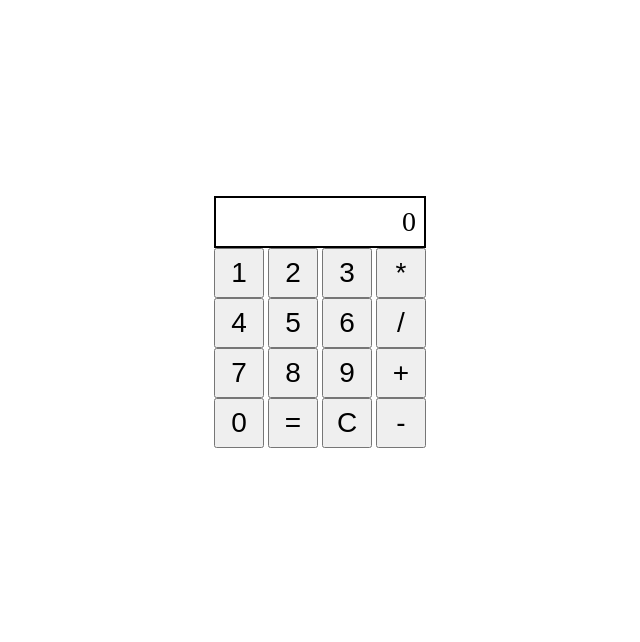
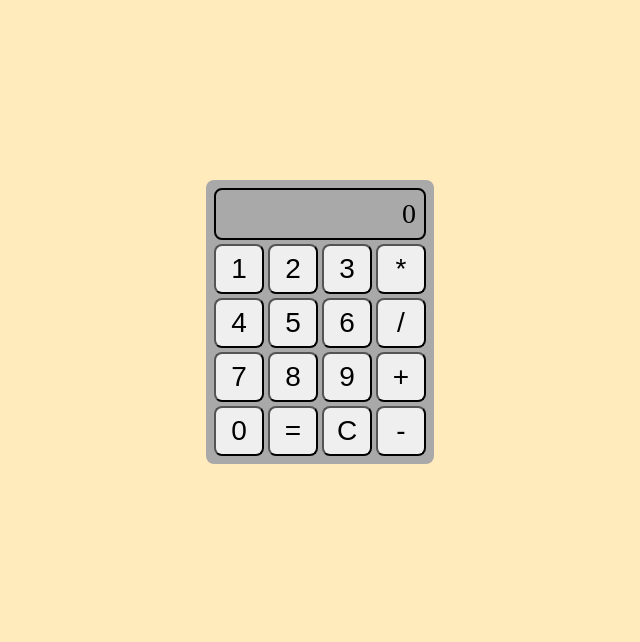
Before and after one commit to Eroth97/Calculator, a plain HTML site: page index.html in a window 1280 px wide. Shown: the part 83-725 px from the top of the page, without its empty margins (320-960 px from the left). Drawn offline with Linux system fonts and the light colour scheme.

Commit message:
Add basic CSS

```diff
--- a/index.html
+++ b/index.html
@@ -12,7 +12,7 @@
     <div class="title">
         <h1>Simple Calculator</h1>
     </div>
-    <div class="Calculator">
+    <div class="calculator">
         <div class="bar">0</div>
         <div class="buttons">
             <div>
--- a/styles.css
+++ b/styles.css
@@ -5,12 +5,17 @@ body{
     justify-content: space-between;
     height: 100vh;
     margin: 0;
+    background: #ffebbb;
 }
 
 button{
     height: 50px;
     width: 50px;
     font-size: 28px;
+}
+
+button, .calculator, .bar{
+    border-radius: 8px;
 }
 
 footer{
@@ -21,6 +26,17 @@ footer{
     gap: 8px;
 }
 
+.calculator{
+    padding: 8px;
+    background: darkgray;
+}
+
+.calculator, .buttons{
+    display: flex;
+    flex-direction: column;
+    gap: 4px;
+}
+
 .bar{
     border: 2px solid black;
     font-size: 28px;
```
